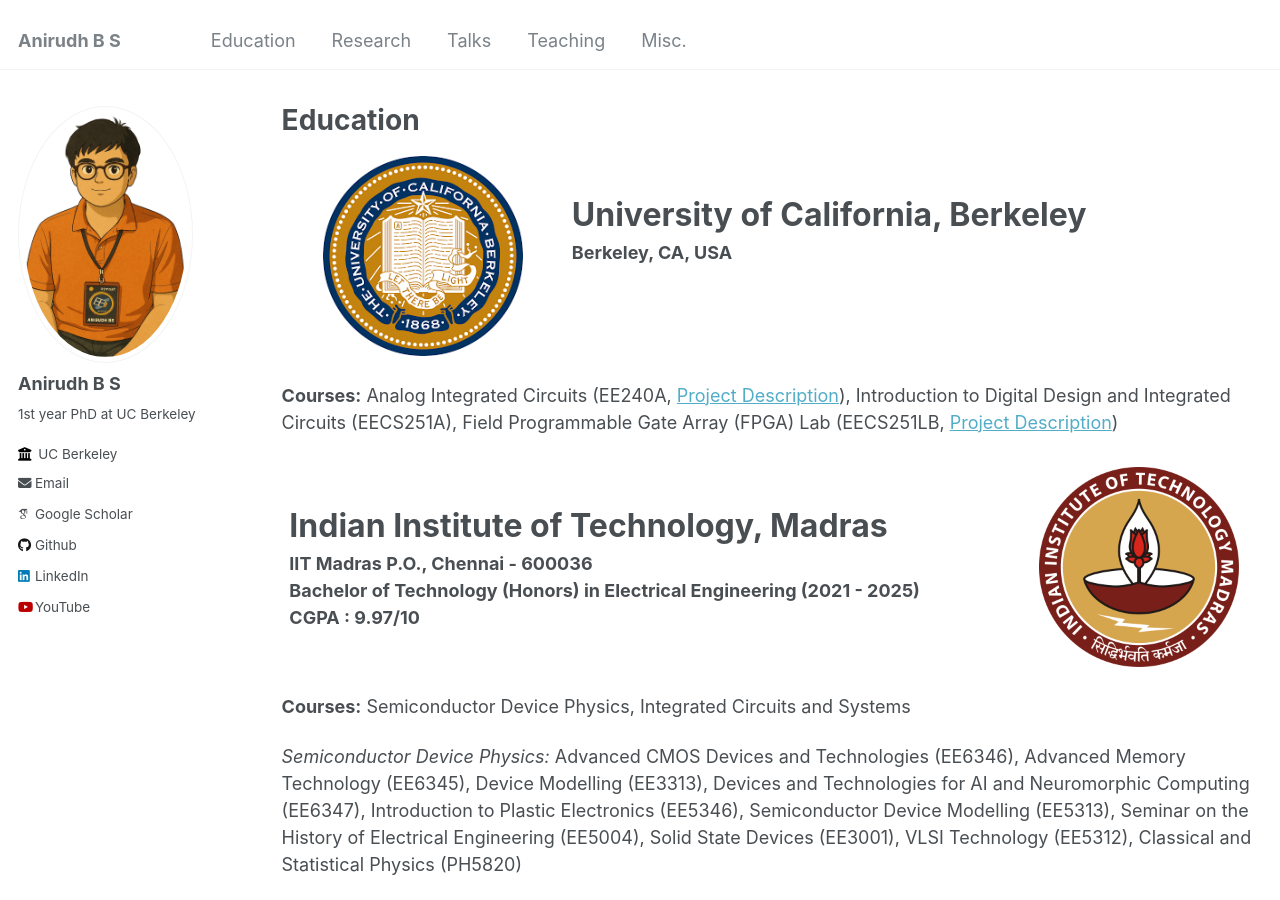
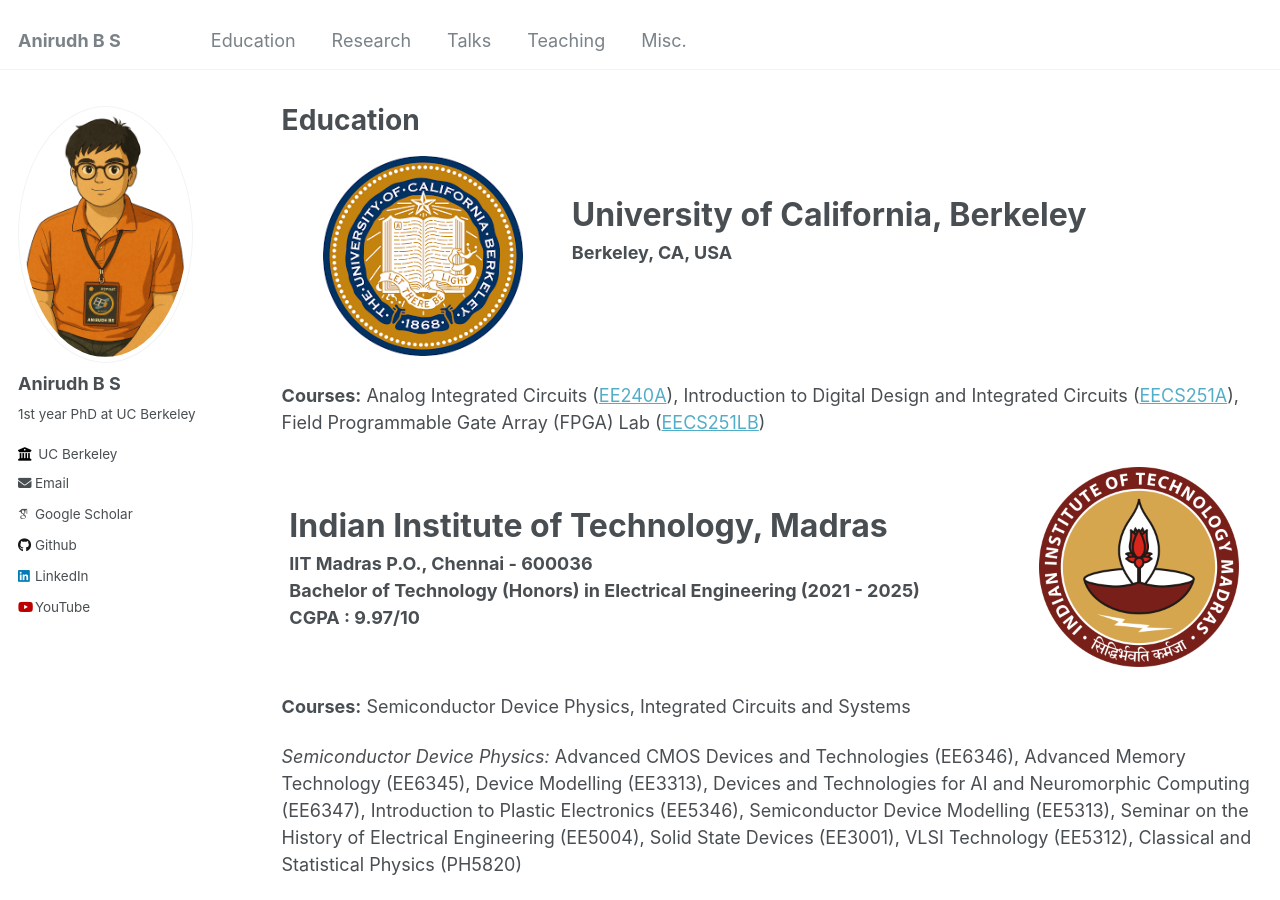
Before and after one commit to ANIRUDHBS1/ANIRUDHBS1.github.io, a Jekyll site: the page built from _pages/education.md, in a window 1280 px wide and 900 px high. Built offline with Jekyll 4.4.1, drawn with Linux system fonts in a browser that asks for light colours; some web fonts are replaced.

Commit message:
Updated Education

```diff
--- a/_pages/education.md
+++ b/_pages/education.md
@@ -29,7 +29,7 @@
 </tr>
 </table>
 
-**Courses:** Analog Integrated Circuits (EE240A, <a href="{{ base_path }}/projects/EE240A">Project Description</a>), Introduction to Digital Design and Integrated Circuits (EECS251A), Field Programmable Gate Array (FPGA) Lab (EECS251LB, <a href="{{ base_path }}/projects/EECS251A">Project Description</a>)
+**Courses:** Analog Integrated Circuits (<a href="{{ base_path }}/projects/EE240A">EE240A</a>), Introduction to Digital Design and Integrated Circuits (<a href="{{ base_path }}/projects/EECS251A">EECS251A</a>), Field Programmable Gate Array (FPGA) Lab (<a href="{{ base_path }}/projects/EECS251A">EECS251LB</a>)
 
 <table>
 <tr>
```
Also changed, not shown: _projects/EECS251A.md (+1 -1 lines).
